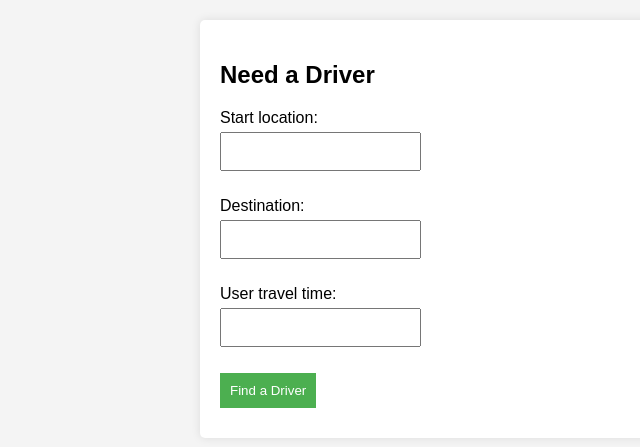
After one commit to KarpitPatel6004/DriveYou, a Django app: page /need_driver/ in a window 1280 px wide. The commit adds this page. Shown: the top 447 px of the page, without its empty margins (20-660 px from the left). Run offline with Django 4.2, Linux system fonts and the light colour scheme; the visitor is signed in with stand-in values (Sample User, id 1).

Commit message:
added user functionality to add car and search for drivers

```diff
--- a/app/driveyou/admin.py
+++ b/app/driveyou/admin.py
@@ -1,5 +1,7 @@
 from django.contrib import admin
-from .models import Driver, User
+from .models import Car, Driver, SearchRequest, User
 
 admin.site.register(User)
 admin.site.register(Driver)
+admin.site.register(Car)
+admin.site.register(SearchRequest)
--- a/app/driveyou/forms.py
+++ b/app/driveyou/forms.py
@@ -1,6 +1,6 @@
 from django import forms
 from django.contrib.auth.forms import UserCreationForm, AuthenticationForm, PasswordResetForm
-from .models import Driver, User
+from .models import Driver, SearchRequest, User, Car
 
 class UserRegistrationForm(UserCreationForm):
     class Meta:
@@ -19,3 +19,14 @@ class CustomAuthenticationForm(AuthenticationForm):
 
 class CustomPasswordResetForm(PasswordResetForm):
     pass
+
+class CarForm(forms.ModelForm):
+    class Meta:
+        model = Car
+        fields = ['make', 'model', 'year', 'has_insurance', 'registration_number',
+                  'registration_date', 'registration_expiry_date', 'license_plate']
+
+class SearchRequestForm(forms.ModelForm):
+    class Meta:
+        model = SearchRequest
+        fields = ['start_location', 'destination', 'user_travel_time']
--- a/app/driveyou/models.py
+++ b/app/driveyou/models.py
@@ -64,3 +64,21 @@ class Driver(AbstractBaseUser):
     emergency_contact_number = models.CharField(max_length=10, validators=[validate_mobile_number])
 
     USERNAME_FIELD = 'email'
+
+class Car(models.Model):
+    user = models.ForeignKey(User, on_delete=models.CASCADE, related_name='cars')
+    make = models.CharField(max_length=100)
+    model = models.CharField(max_length=100)
+    year = models.PositiveIntegerField()
+    license_plate = models.CharField(max_length=20, unique=True)
+    has_insurance = models.BooleanField(default=False)
+    registration_number = models.CharField(max_length=20, unique=True)
+    registration_date = models.DateField()
+    registration_expiry_date = models.DateField()
+
+class SearchRequest(models.Model):
+    user = models.ForeignKey(User, on_delete=models.CASCADE, related_name='search_results')
+    start_location = models.CharField(max_length=100)
+    destination = models.CharField(max_length=100)
+    user_travel_time = models.DateTimeField()
+    search_time = models.DateTimeField(auto_now_add=True)
--- a/app/driveyou/urls.py
+++ b/app/driveyou/urls.py
@@ -16,7 +16,8 @@ Including another URLconf
 """
 from django.urls import path
 from .views import driver_home_screen, driver_login_view, register_view_driver, register_view_user, \
-    user_login_view, user_logout_view, password_reset_view, user_home_screen, driver_logout_view
+    user_login_view, user_logout_view, password_reset_view, user_home_screen, driver_logout_view, \
+    add_car, need_driver
 
 urlpatterns = [
     path('user_register/', register_view_user, name='register'),
@@ -28,4 +29,6 @@ urlpatterns = [
     # path('password_reset/', password_reset_view, name='password_reset'),
     path('user_home_screen/', user_home_screen, name='user_home_screen'),
     path('driver_home_screen/', driver_home_screen, name='driver_home_screen'),
+    path('add_car/', add_car, name='add_car'),
+    path('need_driver/', need_driver, name='need_driver'),
 ]
--- a/app/driveyou/views.py
+++ b/app/driveyou/views.py
@@ -1,8 +1,10 @@
 from django.contrib.auth import login, authenticate, logout
+from django.contrib.auth.decorators import login_required
 from django.shortcuts import render, redirect
 from django.contrib import messages
 from django.contrib.auth.forms import AuthenticationForm
-from .forms import DriverRegistrationForm, UserRegistrationForm, CustomAuthenticationForm, CustomPasswordResetForm
+from .forms import DriverRegistrationForm, SearchRequestForm, UserRegistrationForm, CustomAuthenticationForm, \
+    CustomPasswordResetForm, CarForm
 
 def register_view_user(request):
     if request.method == 'POST':
@@ -10,7 +12,7 @@ def register_view_user(request):
         if form.is_valid():
             form.save()
             messages.success(request, 'Account created successfully!')
-            return redirect('login')
+            return redirect('user_login')
     else:
         form = UserRegistrationForm()
 
@@ -22,7 +24,7 @@ def register_view_driver(request):
         if form.is_valid():
             form.save()
             messages.success(request, 'Account created successfully!')
-            return redirect('login')
+            return redirect('driver_login')
     else:
         form = DriverRegistrationForm()
 
@@ -65,8 +67,46 @@ def password_reset_view(request):
     # Customize this view if needed
     pass
 
+@login_required(login_url="user_login")
 def user_home_screen(request):
-    return render(request, 'user_home_screen.html')
+    user = request.user
+    cars = user.cars.all()
+    search_requests = user.search_results.all()
+    return render(request, 'user_home_screen.html', {'user': user, 'cars': cars, 'search_requests': search_requests})
 
+@login_required(login_url="driver_login")
 def driver_home_screen(request):
     return render(request, 'driver_home_screen.html')
+
+@login_required(login_url="user_login")
+def add_car(request):
+    if request.method == 'POST':
+        form = CarForm(request.POST)
+        if form.is_valid():
+            car = form.save(commit=False)
+            car.user = request.user
+            car.save()
+
+            return redirect('user_home_screen')
+    else:
+        form = CarForm()
+
+    return render(request, 'add_car.html', {'form': form})
+
+@login_required(login_url="user_login")
+def need_driver(request):
+    if request.method == 'POST':
+        form = SearchRequestForm(request.POST)
+        if form.is_valid():
+            search_request = form.save(commit=False)
+            search_request.user = request.user
+            search_request.save()
+
+            # TODO: Add logic to find a driver based on start_location and destination
+            # This could involve querying your Driver model or initiating a search process
+            return redirect('user_home_screen')
+            # return render(request, 'user_home_screen.html', {'search_request': search_request})
+    else:
+        form = SearchRequestForm()
+
+    return render(request, 'need_driver.html', {'form': form})
--- /dev/null
+++ b/app/templates/need_driver.html
@@ -0,0 +1,12 @@
+<!-- need_driver.html -->
+
+{% extends 'base.html' %}
+{% csrf_token %}
+{% block content %}
+    <h2>Need a Driver</h2>
+    <form method="post">
+        {% csrf_token %}
+        {{ form.as_p }}
+        <button type="submit" class="btn-primary">Find a Driver</button>
+    </form>
+{% endblock %}
```
Also changed, not shown: app/templates/add_car.html (added, +10 -0 lines), app/templates/user_home_screen.html (+52 -5 lines), app/driveyou/migrations/0002_car.py (added), app/driveyou/migrations/0003_searchrequest.py (added).
